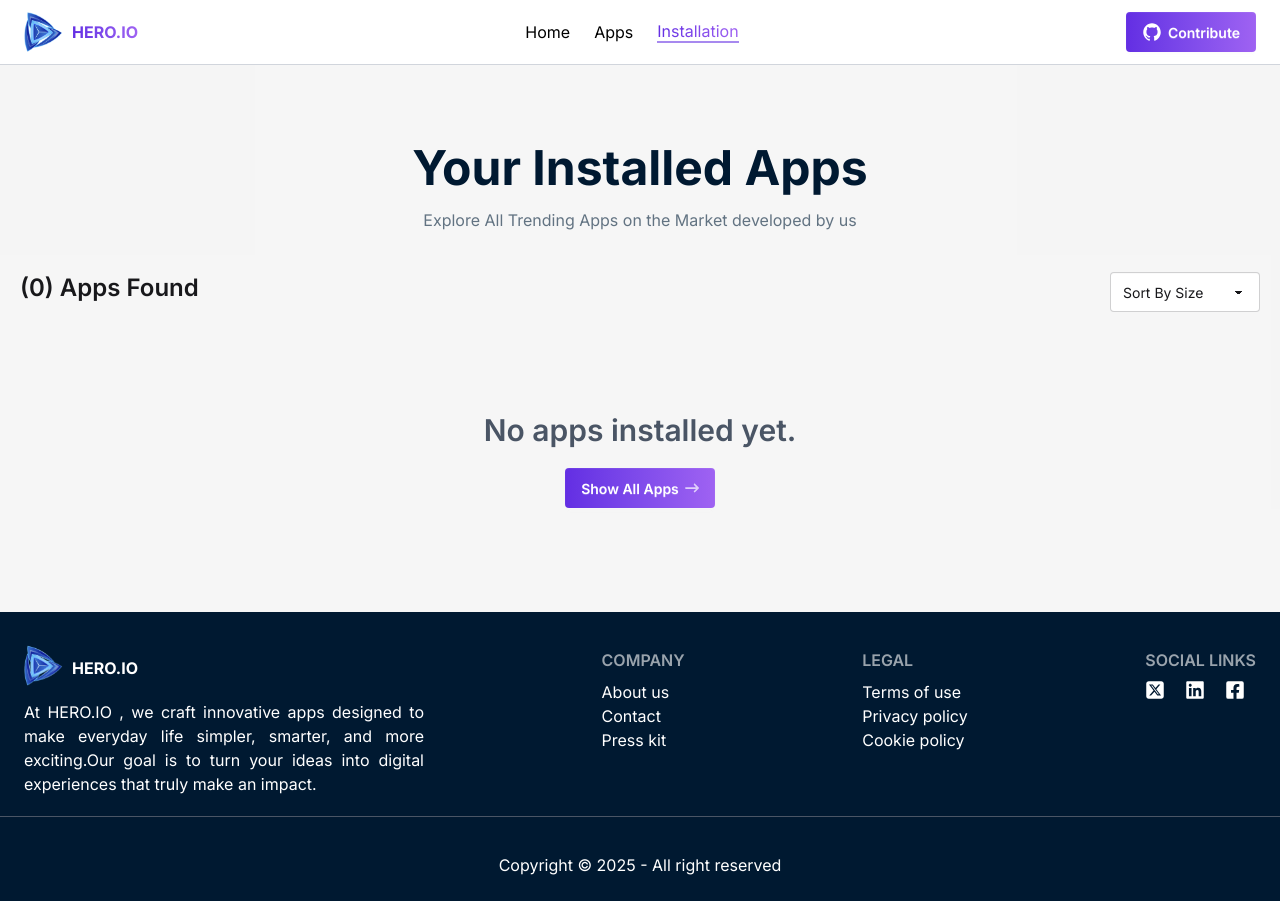
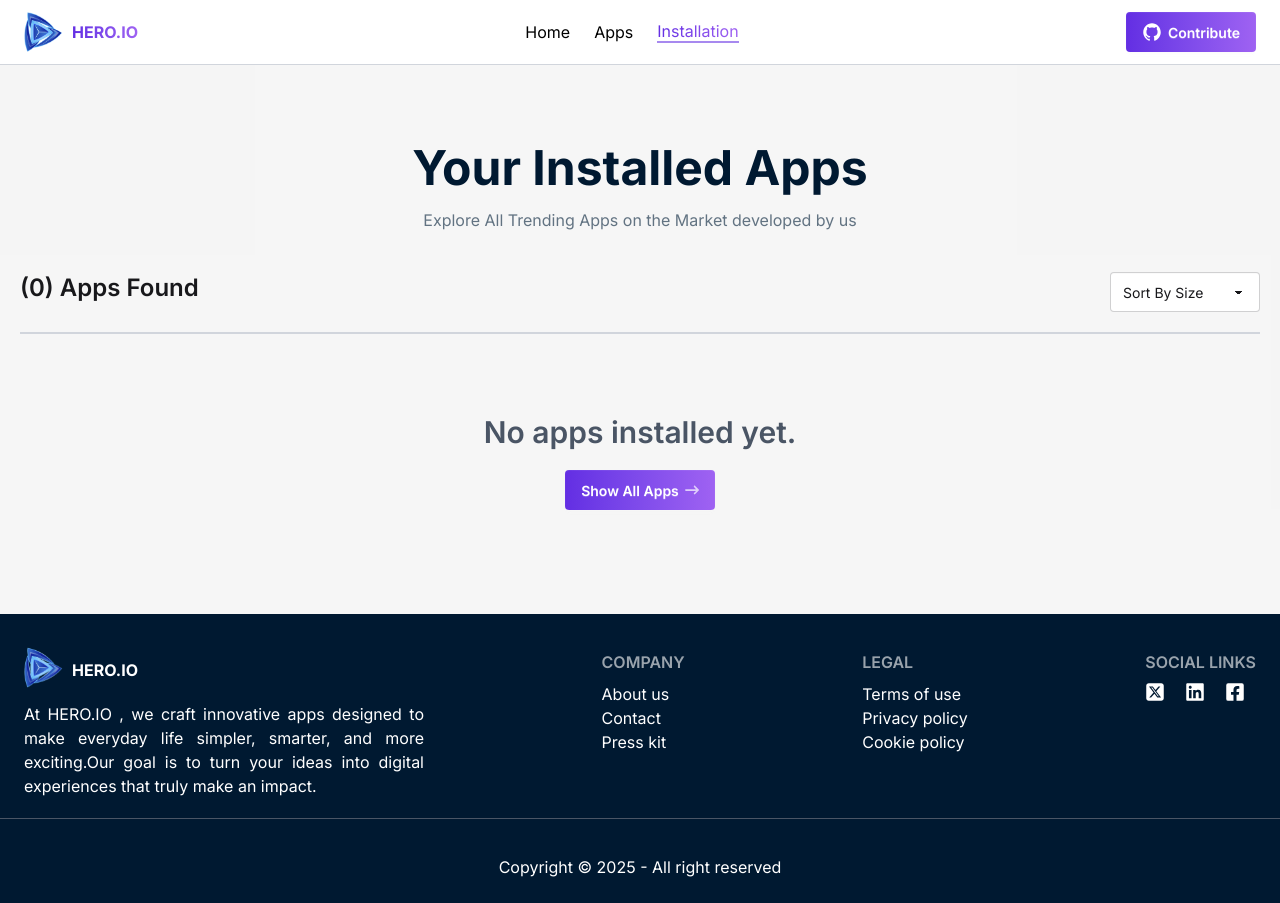
Before and after one commit to mdrobiulislam1479/B12-A08-Hero-Apps, a React (Vite) app: page /installation in a window 1280 px wide. Built offline with nearby package versions, Linux system fonts and the light colour scheme.

Commit message:
changes some features

```diff
--- a/src/Pages/AppDetails.jsx
+++ b/src/Pages/AppDetails.jsx
@@ -46,7 +46,7 @@ const AppDetails = () => {
               <img src={downloadsIcon} />
               <p className="pt-1">Downloads</p>
               <p className="text-3xl md:text-[40px] font-extrabold">
-                {AppData.downloads}
+                {AppData.downloads}B
               </p>
             </div>
             <div>
--- a/src/Pages/Apps.jsx
+++ b/src/Pages/Apps.jsx
@@ -69,7 +69,7 @@ const Apps = () => {
           {searchLoading ? (
             <Loading />
           ) : searchedData.length === 0 ? (
-            <div className="text-center py-20">
+            <div className="text-center py-20 border-t-2 border-gray-300 max-w-[1440px] mx-auto">
               <h2 className="text-3xl font-semibold text-gray-600 mb-5">
                 No App Found.
               </h2>
@@ -77,7 +77,7 @@ const Apps = () => {
                 onClick={() => setSearch("")}
                 className="btn bg-linear-to-r from-[#632EE3] to-[#9F62F2] text-white border-0 w-[150px]"
               >
-                Show All Apps <FaArrowRightLong className="animate-pulse"/>
+                Show All Apps <FaArrowRightLong className="animate-pulse" />
               </button>
             </div>
           ) : (
--- a/src/Pages/Installation.jsx
+++ b/src/Pages/Installation.jsx
@@ -64,7 +64,7 @@ const Installation = () => {
             </div>
           </div>
           {installed.length === 0 ? (
-            <div className="text-center py-20">
+            <div className="text-center py-20 border-t-2 border-gray-300 max-w-[1440px] mx-auto">
               <h2 className="text-3xl font-semibold text-gray-600 mb-5">
                 No apps installed yet.
               </h2>
```
